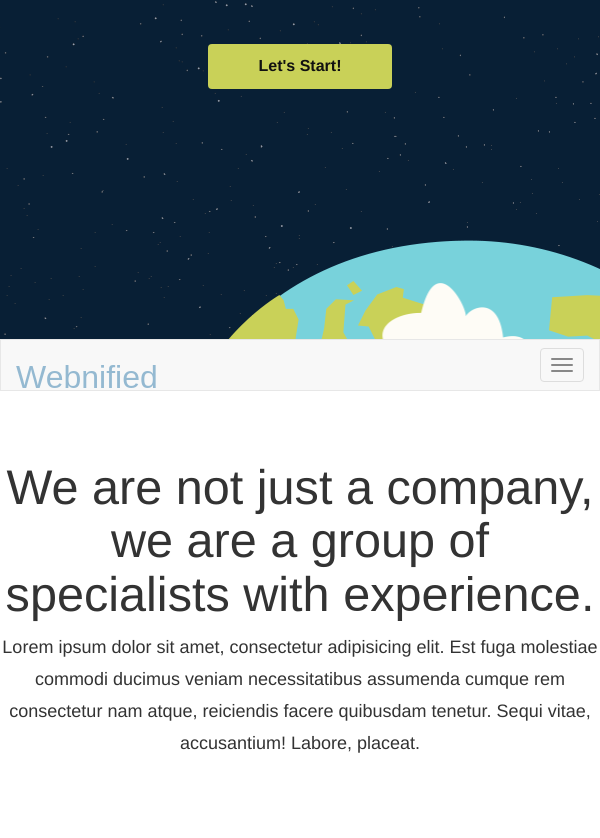
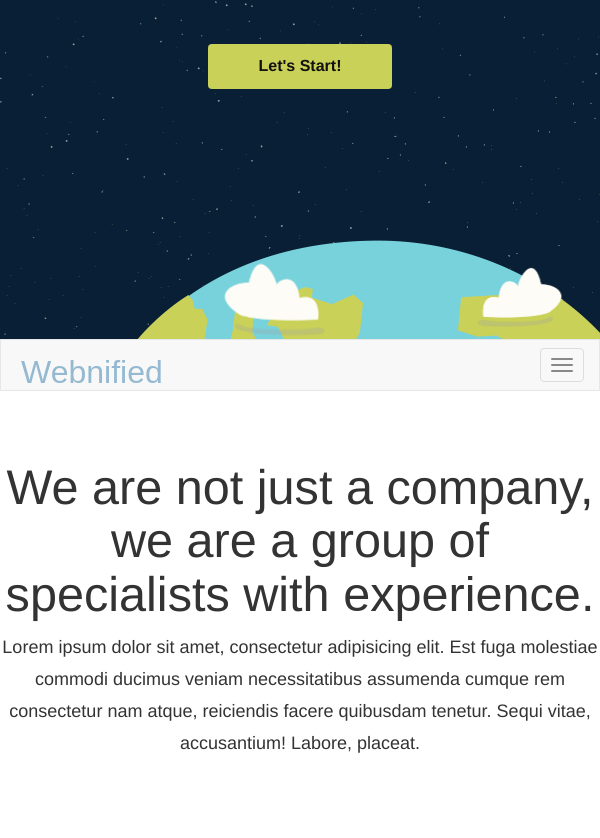
Before and after one commit to webnified/webnified-app, a PHP site: page / in a window 600 px wide. Shown: the part 816-1654 px from the top of the page. Run offline with PHP 8.4, Linux system fonts and the light colour scheme; some libraries are stand-ins or nearby versions; some web fonts are replaced.

Commit message:
760px mobile breakpoint

```diff
--- a/static/style.css
+++ b/static/style.css
@@ -609,3 +609,22 @@ h3.heading {
 }
 
 /* 760px Mobile Breakpoint */
+@media (max-width: 760px) and (min-width: 481px) {
+    #cloud1 {
+        left: 507px;
+        width: 100px;
+    }
+    .earth {
+        top: 109%;
+        left: 5%;
+    }
+    #cloud2 {
+        top: 51px;
+        left: 252px;
+        width: 120px;
+    }
+    .navbar .navbar-brand {
+        font-size: 22px;
+        padding: 10px 20px;
+    }
+}
```
